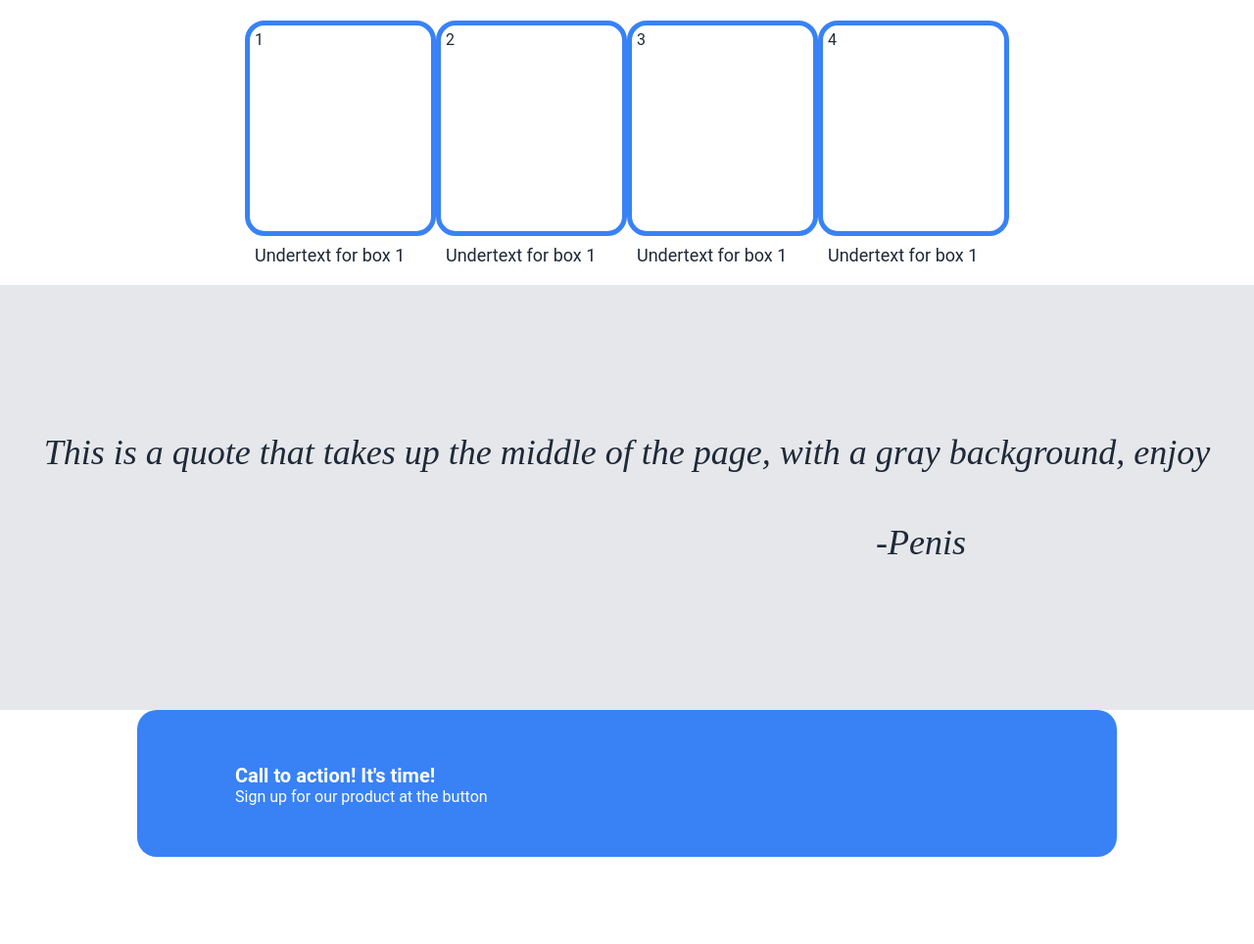
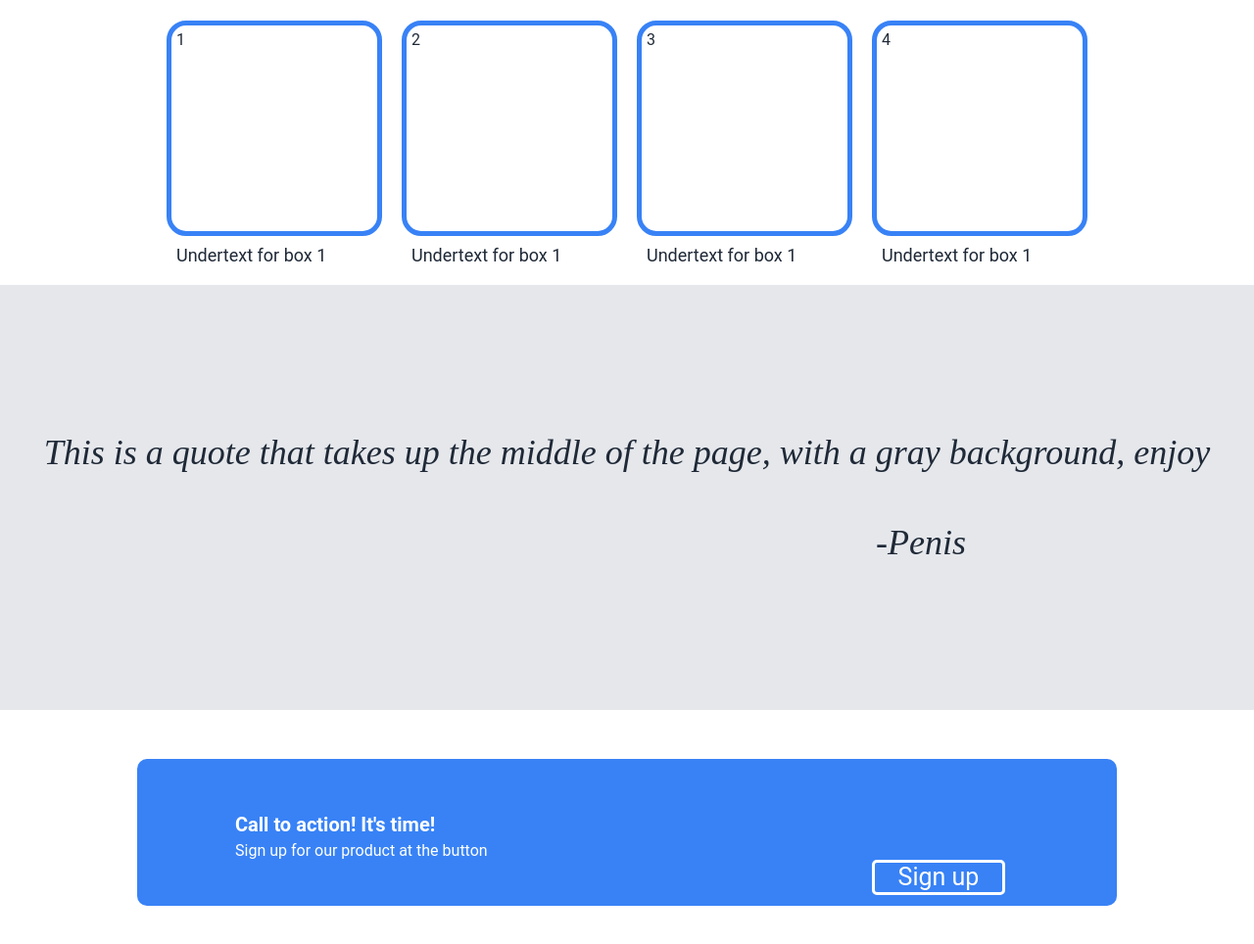
Before and after one commit to aric05911/ProjectLanding, a plain HTML site: page index.html in a window 1280 px wide. Shown: the part 656-1620 px from the top of the page at 98% size. Drawn offline with Linux system fonts and the light colour scheme.

Commit message:
Probably last update to Landingpage before going to next section, could have been done much better, would need full remake and change of heirachy to make better.

```diff
--- a/index.html
+++ b/index.html
@@ -59,6 +59,9 @@
         <div class="subbluetext">
             Sign up for our product at the button
         </div>
+        <div class="signupbutton">
+            Sign up
+        </div>
     </div>
 </body>
 </html>
--- a/style.css
+++ b/style.css
@@ -78,8 +78,8 @@ body {
     display: flex;
     flex-direction: row;
     justify-content:space-evenly;
-    padding-left: 250px;
-    padding-right: 250px;
+    padding-left: 150px;
+    padding-right: 150px;
 }
 
 .box {
@@ -119,11 +119,12 @@ body {
 .bluebutton {
     width: 1000px;
     height: 150px;
-    border-radius: 20px;
+    border-radius: 10px;
     color: white;
     background-color: #3882F6;
     margin:auto;
     margin-bottom: 100px;
+    margin-top: 50px;
 }
 
 .bluetext {
@@ -137,4 +138,17 @@ body {
 .subbluetext {
     font-family: "Roboto", sans-serif;
     padding-left: 100px;
+    padding-top: 5px;
 }
+
+.signupbutton {
+    font-size: 25px;
+    border-radius: 5px;
+    width: 130px;
+    height: 30px;
+    font-family: "Roboto", sans-serif;
+    border: solid white;
+    text-align: center;
+    margin-left: 750px;
+    margin-bottom: 50px;
+}
```
